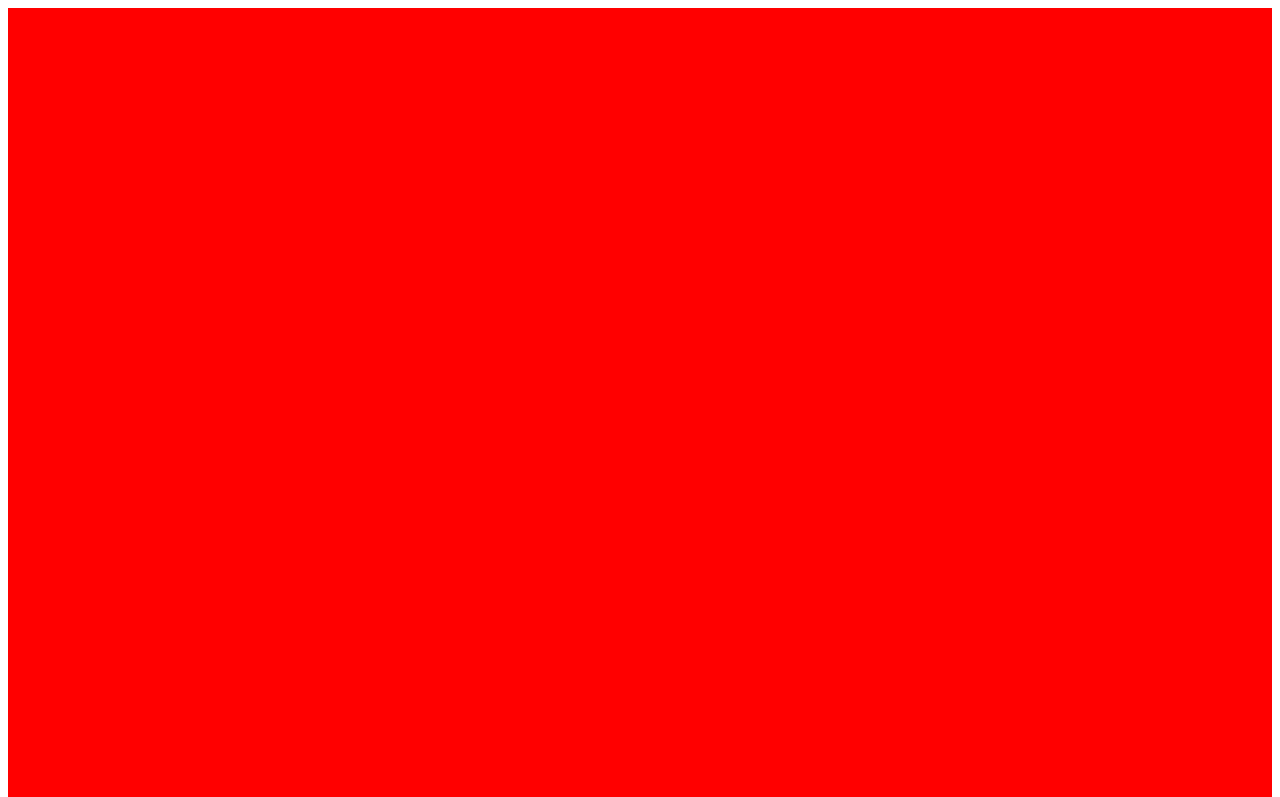
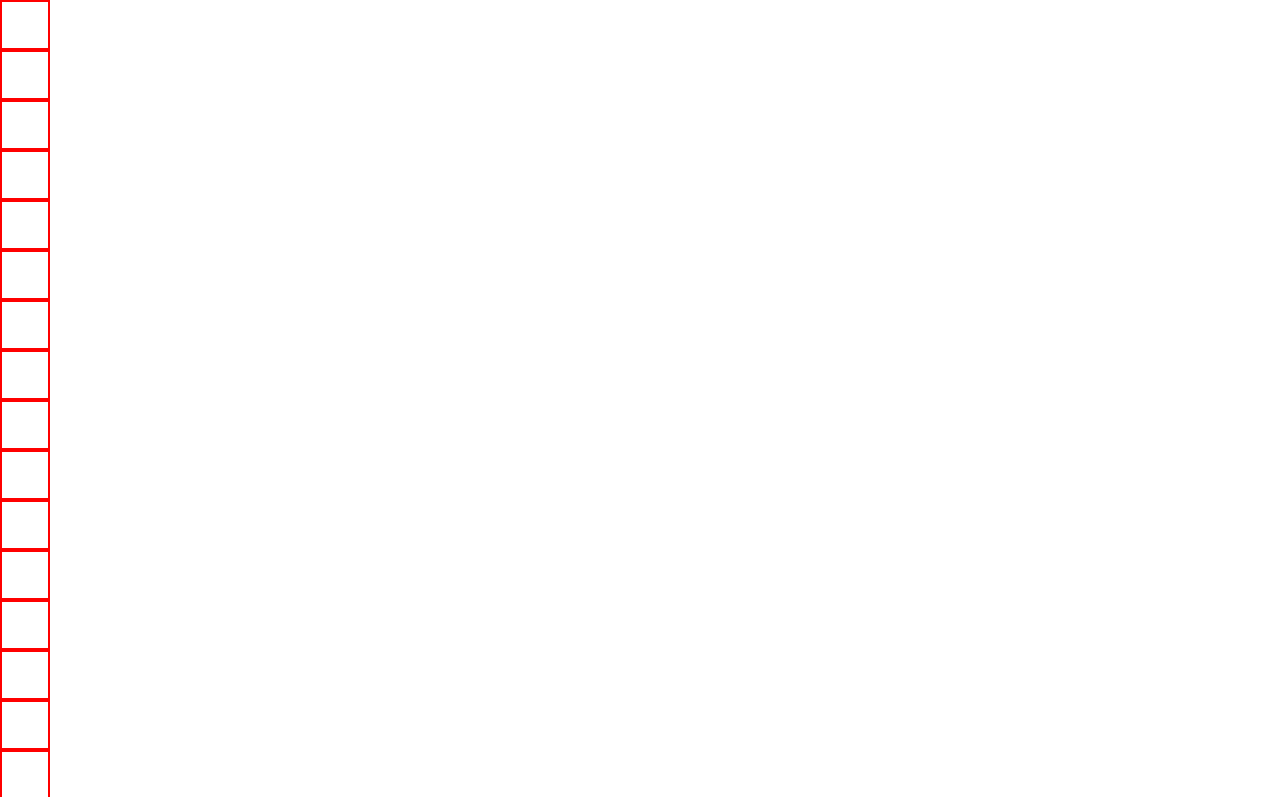
Before and after one commit to archetypish/top-etch-a-sketch, a plain HTML site: page index.html in a window 1280 px wide. Shown: the top 797 px of the page. Drawn offline with Linux system fonts and the light colour scheme.

Commit message:
Add css reset and items styles to make them visible on the page

```diff
--- a/style.css
+++ b/style.css
@@ -1,3 +1,13 @@
+*,
+*::before,
+*::after {
+  box-sizing: border-box;
+  padding: 0;
+  margin: 0;
+}
+
 .item {
   border: 2px solid red;
+  width: 50px;
+  height: 50px;
 }
```
